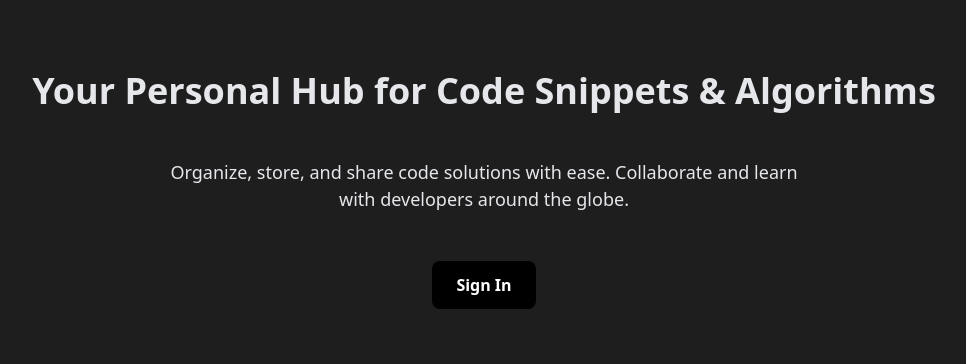
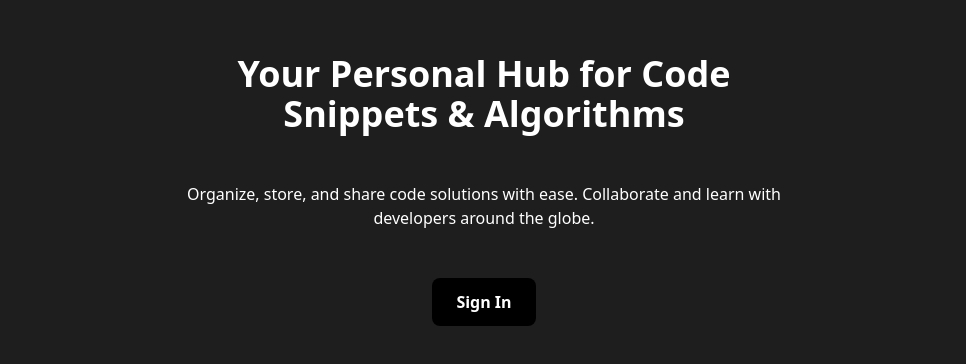
Before and after one commit to AnirudhRakonda/Snippets, a React (Vite) app in the folder frontend/: page / in a window 1280 px wide. Shown: the part 210-574 px from the top of the page, without its empty margins (156-1122 px from the left). Built offline with nearby package versions, Linux system fonts and the light colour scheme.

Commit message:
Update Landing.jsx

```diff
--- a/frontend/src/pages/Landing.jsx
+++ b/frontend/src/pages/Landing.jsx
@@ -6,12 +6,12 @@ const Landing = () => {
     const navigate = useNavigate();
 
     return (
-        <div className="flex  flex-col items-center justify-center h-screen bg-Background text-gray-200">
+        <div className="flex  flex-col items-center justify-center h-screen bg-Background text-white">
 
-                <h1 class="text-4xl w-[1200px] font-bold text-center mb-8">
+                <h1 class="text-4xl w-[600px] font-bold text-center mb-8">
                     Your Personal Hub for Code Snippets & Algorithms
                 </h1>
-                <p class="text-[18px] w-1/2 text-center mt-4 mb-12">
+                <p class="text-[px] w-1/2 text-center mt-4 mb-12">
                     Organize, store, and share code solutions with ease. Collaborate and learn with developers around the globe.
                 </p>
 
```
